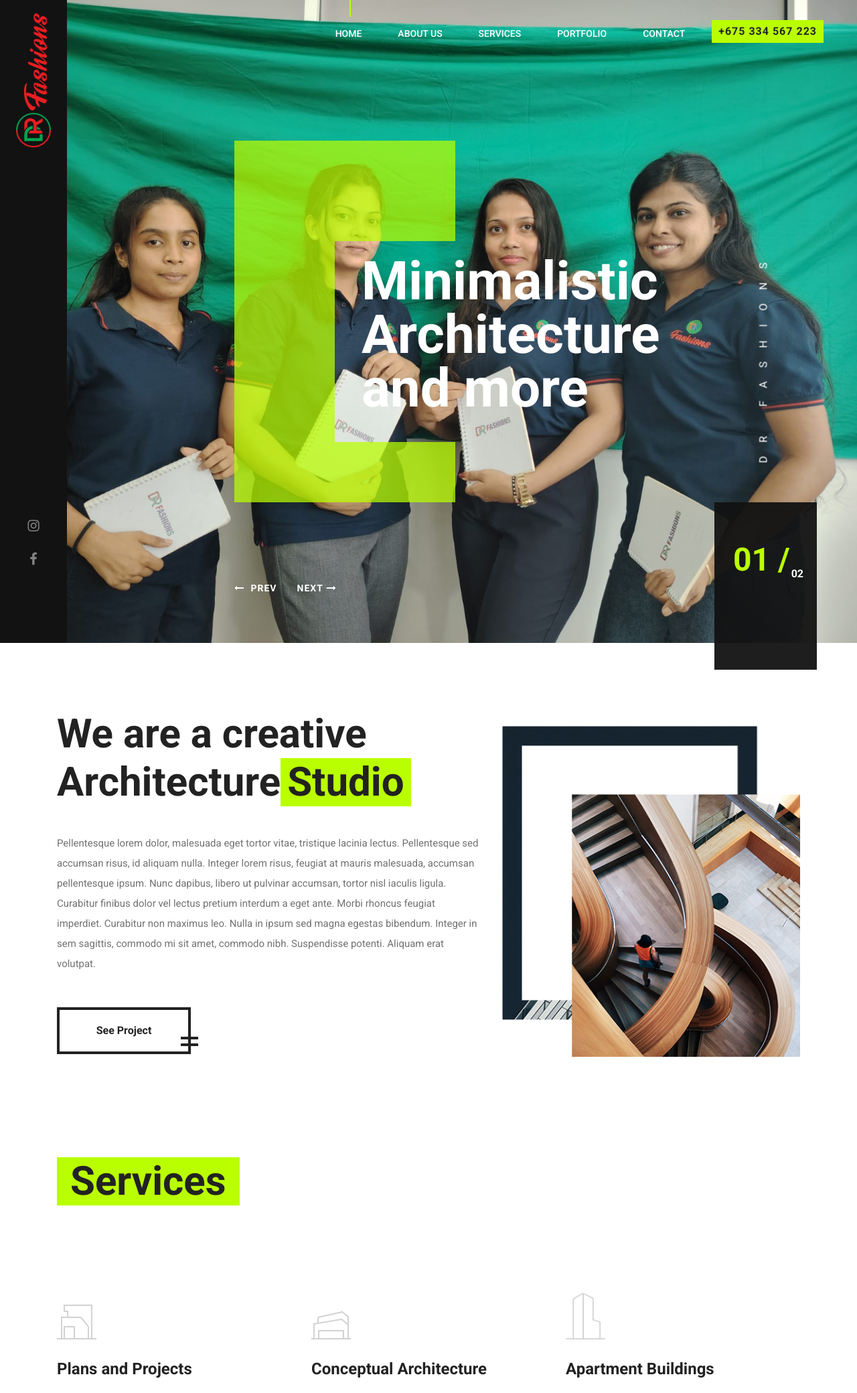
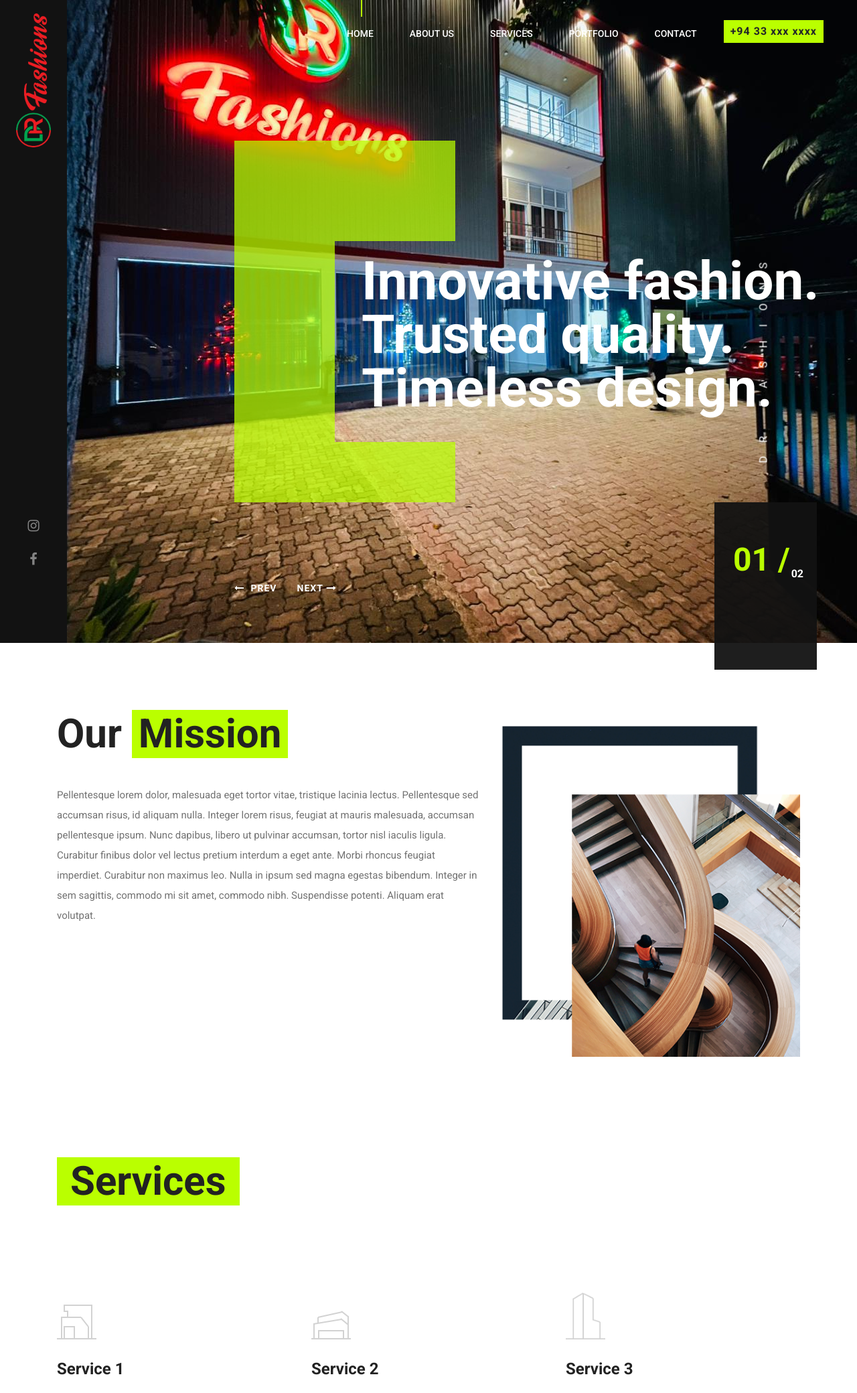
Before and after one commit to ChandupaJay1/DR_Fashions, a PHP site: page /views/home.php in a window 1280 px wide. Shown: the top 2080 px of the page at 67% size. Run offline with PHP 8.4, Linux system fonts and the light colour scheme.

Commit message:
some kind of changes

```diff
--- a/public/css/style.css
+++ b/public/css/style.css
@@ -1097,6 +1097,9 @@ ol {
 .footer-credit img.ft-logo {
 	height: 18px;
 	width: auto;
+	vertical-align: middle;
+	margin-left: 5px;
+	margin-bottom: 4px;
 }
 
 
@@ -2123,3 +2126,5 @@ ol {
 .footer-credit a:hover {
 	text-decoration: underline;
 }
+
+.s2c-0 { margin-top: 50px; }
--- a/views/components/footer.css
+++ /dev/null
@@ -1 +0,0 @@
-.s2c-0 { margin-top: 50px; }
--- a/views/components/footer.php
+++ b/views/components/footer.php
@@ -52,7 +52,7 @@
 					<div class="footer-credit" style="margin-top: 50px;">
 						<a rel="nofollow" href="https://www.facebook.com/nerdtechinfo" target="_blank">
 							Designed And Published By NerdTech Software Development LK.
-							<img src="./assets/images/nerdtech.png" alt="NerdTech Logo" class="ft-logo">
+							<img src="../public/img/nerdtech.png" alt="NerdTech Logo" class="ft-logo">
 						</a>
 					</div>
 				</div>
--- a/views/components/header.php
+++ b/views/components/header.php
@@ -1,8 +1,8 @@
 <head>
-	<title>Arcade - Architecture</title>
+	<title>DR Fashions</title>
 	<meta charset="UTF-8">
-	<meta name="description" content="Arcade - Architecture Template">
-	<meta name="keywords" content="arcade, architecture, onepage, creative, html">
+	<meta name="description" content="DR Fashions website">
+	<meta name="keywords" content="drfashions, garment, dr, creative, html">
 	<meta name="viewport" content="width=device-width, initial-scale=1.0">
 	<!-- Favicon -->
 	<link href="../public/img/favicon.ico" rel="shortcut icon" />
@@ -31,7 +31,7 @@
 	<div class="nav-switch">
 		<i class="fa fa-bars"></i>
 	</div>
-	<div class="phone-number">+675 334 567 223</div>
+	<div class="phone-number">+94 33 xxx xxxx</div>
 	<nav class="nav-menu">
 		<ul>
 			<li class="active"><a href="home.php">Home</a></li>
--- a/views/home.php
+++ b/views/home.php
@@ -33,18 +33,18 @@
 		</div>
 		<!-- hero slider area -->
 		<div class="hero-slider">
-			<div class="hero-slide-item set-bg" data-setbg="../public/img/line/IMG1.jpg">
+			<div class="hero-slide-item set-bg" data-setbg="../public/img/line/3.jpeg">
 				<div class="slide-inner">
 					<div class="slide-content">
-						<h2>Minimalistic <br>Architecture <br> and more</h2>
+                        <h2>Innovative fashion.<br>Trusted quality.<br>Timeless design.</h2>
 						<!--						<a href="#" class="site-btn sb-light">See Project</a>-->
 					</div>
 				</div>
 			</div>
-			<div class="hero-slide-item set-bg" data-setbg="../public/img/line/IMG2.jpg">
+			<div class="hero-slide-item set-bg" data-setbg="../public/img/line/4.jpeg">
 				<div class="slide-inner">
 					<div class="slide-content">
-						<h2>Minimalistic <br>Architecture <br> and more</h2>
+						<h2>Innovative fashion.<br>Trusted quality.<br>Timeless design.</h2>
 						<!--						<a href="#" class="site-btn sb-light">See Project</a>-->
 					</div>
 				</div>
@@ -61,9 +61,8 @@
 		<div class="container">
 			<div class="row">
 				<div class="col-lg-7 intro-text mb-5 mb-lg-0">
-					<h2 class="sp-title">We are a creative Architecture<span>Studio</span></h2>
+					<h2 class="sp-title">Our <span>Mission</span></h2>
 					<p>Pellentesque lorem dolor, malesuada eget tortor vitae, tristique lacinia lectus. Pellentesque sed accumsan risus, id aliquam nulla. Integer lorem risus, feugiat at mauris malesuada, accumsan pellentesque ipsum. Nunc dapibus, libero ut pulvinar accumsan, tortor nisl iaculis ligula. Curabitur finibus dolor vel lectus pretium interdum a eget ante. Morbi rhoncus feugiat imperdiet. Curabitur non maximus leo. Nulla in ipsum sed magna egestas bibendum. Integer in sem sagittis, commodo mi sit amet, commodo nibh. Suspendisse potenti. Aliquam erat volutpat. </p>
-					<a href="#" class="site-btn sb-dark">See Project</a>
 				</div>
 				<div class="col-lg-5 pt-4">
 					<img src="../public/img/intro.png" alt="">
@@ -88,7 +87,7 @@
 								<img src="../public/img/icon/dark/1.png" alt="">
 							</div>
 						</div>
-						<h3>Plans and Projects</h3>
+						<h3>Service 1</h3>
 						<p>Lorem ipsum dolor sit amet, consectetur adipiscing elit. Integer sed dui eget lorem tincidunt.</p>
 						<a href="#" class="readmore">READ MORE</a>
 					</div>
@@ -100,7 +99,7 @@
 								<img src="../public/img/icon/dark/2.png" alt="">
 							</div>
 						</div>
-						<h3>Conceptual Architecture</h3>
+						<h3>Service 2</h3>
 						<p>Lorem ipsum dolor sit amet, consectetur adipiscing elit. Integer sed dui eget lorem tincidunt.</p>
 						<a href="#" class="readmore">READ MORE</a>
 					</div>
@@ -112,7 +111,7 @@
 								<img src="../public/img/icon/dark/3.png" alt="">
 							</div>
 						</div>
-						<h3>Apartment Buildings</h3>
+						<h3>Service 3</h3>
 						<p>Lorem ipsum dolor sit amet, consectetur adipiscing elit. Integer sed dui eget lorem tincidunt.</p>
 						<a href="#" class="readmore">READ MORE</a>
 					</div>
@@ -124,7 +123,7 @@
 								<img src="../public/img/icon/dark/4.png" alt="">
 							</div>
 						</div>
-						<h3>Skyscrapers Buildings</h3>
+						<h3>Service 4</h3>
 						<p>Lorem ipsum dolor sit amet, consectetur adipiscing elit. Integer sed dui eget lorem tincidunt.</p>
 						<a href="#" class="readmore">READ MORE</a>
 					</div>
@@ -136,7 +135,7 @@
 								<img src="../public/img/icon/dark/5.png" alt="">
 							</div>
 						</div>
-						<h3>Documentation</h3>
+						<h3>Service 5</h3>
 						<p>Lorem ipsum dolor sit amet, consectetur adipiscing elit. Integer sed dui eget lorem tincidunt.</p>
 						<a href="#" class="readmore">READ MORE</a>
 					</div>
@@ -148,7 +147,7 @@
 								<img src="../public/img/icon/dark/6.png" alt="">
 							</div>
 						</div>
-						<h3>Restauration Projects</h3>
+						<h3>Service 6</h3>
 						<p>Lorem ipsum dolor sit amet, consectetur adipiscing elit. Integer sed dui eget lorem tincidunt.</p>
 						<a href="#" class="readmore">READ MORE</a>
 					</div>
@@ -166,7 +165,7 @@
 		<div class="container">
 			<div class="row">
 				<div class="col-lg-7 pl-lg-0 offset-lg-5 cta-content">
-					<h2 class="sp-title">Dare to dream of a modern <span>home</span></h2>
+					<h2 class="sp-title">Our <span>Vision</span></h2>
 					<p>Pellentesque lorem dolor, malesuada eget tortor vitae, tristique lacinia lectus. Pellentesque sed accumsan risus, id aliquam nulla. Integer lorem risus, feugiat at mauris malesuada, accumsan pellentesque ipsum. Nunc dapibus, libero ut pulvinar accumsan, tortor nisl iaculis ligula. Curabitur finibus dolor vel lectus pretium interdum a eget ante. </p>
 					<div class="cta-icons">
 						<div class="cta-img-icon">
```
Also changed, not shown: views/about.php (+10 -6 lines), public/img/line/3.jpeg (added), public/img/line/4.jpeg (added), public/img/nerdtech.png (added).
